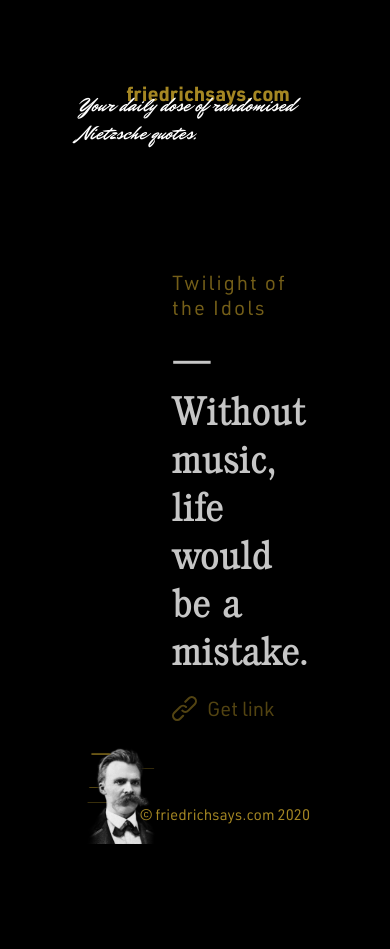
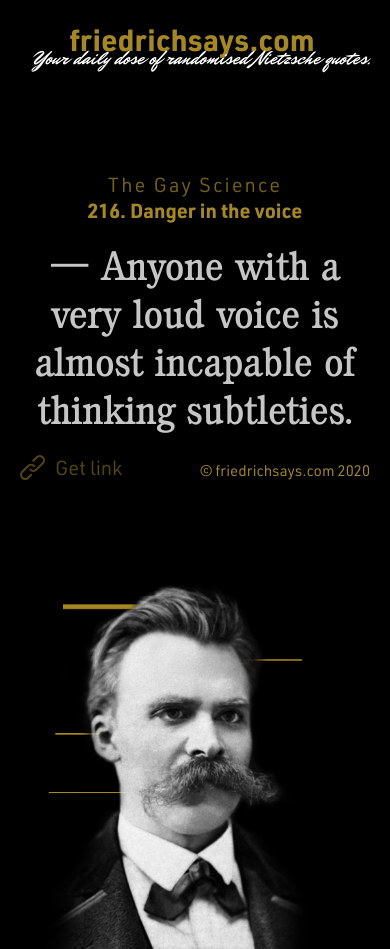
Before and after one commit to dissolvdgrl/friedrich-says, a Nuxt app: page / in a window 390 px wide. Before the commit the page ends 844 px from the top, so only its background shows below. Built offline with nearby package versions, Linux system fonts and the light colour scheme.

Commit message:
base functionality

```diff
--- a/assets/json/quotes.json
+++ b/assets/json/quotes.json
@@ -12,5 +12,12 @@
         "chapter": "",
         "quote": "Without music, life would be a mistake.",
         "url": "without-music"
+    },
+    {
+        "id": 3,
+        "publication": "The Gay Science",
+        "chapter": "62. Love",
+        "quote": "Love forgives the lover even his lust.",
+        "url": "love-forgives-the-lover"
     }
 ]
--- a/assets/scss/main.scss
+++ b/assets/scss/main.scss
@@ -49,13 +49,19 @@ body {
 }
 
 header {
-    align-self: flex-end;
+    display: flex;
+    justify-content: flex-end;
 }
 
 main {
     display: flex;
     justify-content: space-between;
-    height: 100%;
+    height: 100vh;
+}
+
+#body-wrapper {
+    display: flex;
+    flex-direction: column;
 }
 
 #fs-logo  {
@@ -71,6 +77,7 @@ main {
     text-decoration: none;
     text-align: right;
     padding-right: 1rem;
+    font-size: 1.5rem;
 }
 
 .subtitle {
@@ -87,6 +94,17 @@ main {
     100% {
         opacity: 1;
     }
+}
+
+#nietzsche-img {
+    display: flex;
+    align-items: flex-end;
+}
+
+#nietzsche-img img {
+    max-width: 100%;
+    display:block;
+    height: auto;
 }
 
 #quote-container {
@@ -119,3 +137,32 @@ footer {
     font-family: 'din_regular', sans-serif;
     font-size: 0.75rem;
 }
+
+@media screen and (max-width: 576px) {
+    html {
+        padding: 1rem;
+    }
+
+    .logo-link, .subtitle {
+        text-align: center;
+    }
+
+    main {
+        flex-direction: column-reverse;
+        height: auto;
+    }
+
+    .container {
+        margin: 5rem 0;
+        height: auto;
+    }
+
+    #quote-container p {
+        text-align: center;
+    }
+
+    footer {
+        bottom: 0;
+    }
+
+}
--- a/components/Logo.vue
+++ b/components/Logo.vue
@@ -1,10 +1,5 @@
 <template>
-  <div id="fs-logo">
-    <a href="/" class="logo-link">friedrichsays.com</a>
-    <p class="subtitle">
-        Your daily dose of randomised Nietzsche quotes.
-    </p>
-  </div>
+
 </template>
 
 <style lang="scss">
--- a/components/Nietzsche.vue
+++ /dev/null
@@ -1,19 +0,0 @@
-<template>
-  <div id="nietzsche-img">
-    <img src="~/static/images/nietzsche.png" alt="An old photo of Friedrich Nietzsche">
-  </div>
-</template>
-
-<style lang="scss">
-    #nietzsche-img {
-        width: 40%;
-        display: flex;
-        align-items: flex-end;
-
-        img {
-            max-width: 100%;
-            display:block;
-            height: auto;
-        }
-    }
-</style>
--- a/components/Quote.vue
+++ b/components/Quote.vue
@@ -16,14 +16,12 @@
 
     export default {
         data() {
+            let quotesData = Quotes;
             return {
-                quotes: Quotes,
-                currentQuote: ''
+                quotes: quotesData,
+                currentQuote: quotesData[0],
+                timer: ''
             }
-        },
-
-        mounted() {
-            this.currentQuote = this.quotes[Math.floor(Math.random()*this.quotes.length)];
         },
 
         methods: {
@@ -39,7 +37,32 @@
                 copyTxt.classList.add('copied');
                 copyTxt.innerText = 'Copied!';
                 timeoutID = window.setTimeout(replaceTxt, 1000);
+            },
+
+            clock() {
+                // https://proglogic.com/code/javascript/time/24hourclock.php
+                let time = new Date();
+                let hour = time.getHours();
+                let mins = time.getMinutes();
+                let sec = time.getSeconds();
+
+                if(hour < 10)
+                    hour = '0' + hour;
+                if(mins < 10)
+                    mins = '0' + mins;
+                if(sec < 10)
+                    sec = '0' + sec;
+
+                this.timer = `${hour}:${mins}:${sec}`;
             }
+        },
+
+        mounted() {
+
+            setTimeout(this.clock(), 1000);
+            if(this.timer == '00:00:00')
+                // change the quote
+                this.currentQuote = this.quotes[Math.floor(Math.random()*this.quotes.length)];
         }
     }
 </script>
@@ -49,7 +72,6 @@
         display: flex;
         flex-direction: column;
         justify-content: center;
-        width: 60%;
     }
 
     .quote {
--- a/layouts/default.vue
+++ b/layouts/default.vue
@@ -1,6 +1,19 @@
 <template>
-  <div>
-    <nuxt />
+  <div id="body-wrapper">
+    <header>
+        <div id="fs-logo">
+            <a href="/" class="logo-link">friedrichsays.com</a>
+            <p class="subtitle">
+                Your daily dose of randomised Nietzsche quotes.
+            </p>
+        </div>
+    </header>
+    <main>
+        <div id="nietzsche-img">
+            <img src="~/static/images/nietzsche.png" alt="An old photo of Friedrich Nietzsche">
+        </div>
+        <nuxt />
+    </main>
   </div>
 </template>
 
--- a/nuxt.config.js
+++ b/nuxt.config.js
@@ -1,5 +1,10 @@
 
 export default {
+    server: {
+        timing: {
+            total: true
+        }
+    },
     mode: 'universal',
     /*
     ** Headers of the page
--- a/pages/index.vue
+++ b/pages/index.vue
@@ -1,10 +1,5 @@
 <template>
   <div class="container">
-    <header>
-      <logo />
-    </header>
-    <main>
-        <nietzsche />
         <quote />
     </main>
     <footer>
@@ -14,13 +9,11 @@
 </template>
 
 <script>
-import Logo from '~/components/Logo.vue'
-import Nietzsche from '~/components/Nietzsche.vue'
-import Quote from '~/components/Quote.vue'
+    import Quote from '~/components/Quote.vue'
 
-export default {
-  components: {
-    Logo, Nietzsche, Quote
-  }
-}
+    export default {
+        components: {
+            Quote
+        }
+    }
 </script>
--- /dev/null
+++ b/pages/quotes/_url.vue
@@ -0,0 +1,34 @@
+<template>
+    <div id="quote-container">
+        <p class="book-title">{{ quote.publication }}</p>
+        <p class="chapter">{{ quote.chapter }}</p>
+        <p class="quote">— {{ quote.quote }}</p>
+        <div class="share-container">
+            <img src="~/static/images/link_icon.svg" alt="link icon">
+            <a @click.prevent="copyToClip" id="copy-link" :href="quote.url">Get link</a>
+            <span class="divider"></span>
+        </div>
+    </div>
+</template>
+
+<script>
+    import Quotes from '~/assets/json/quotes.json'
+
+    export default{
+        data() {
+            return {
+                url: this.$route.params.url,
+                quotes: Quotes
+            }
+        },
+        computed: {
+            quote () {
+                return this.quotes.find(quote => quote.url === this.url)
+            }
+        }
+    }
+</script>
+
+<style scoped>
+
+</style>
```
Lines whose indentation alone changed are shown as unchanged.
